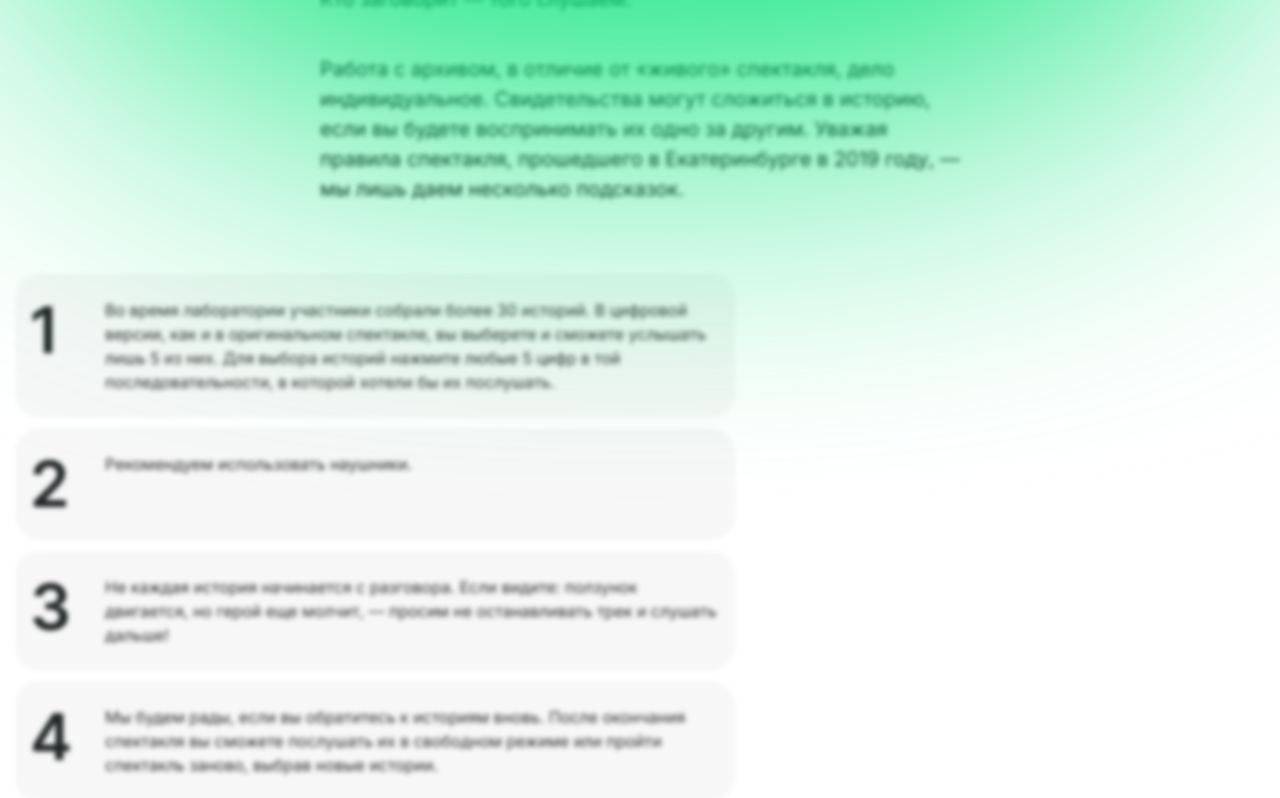
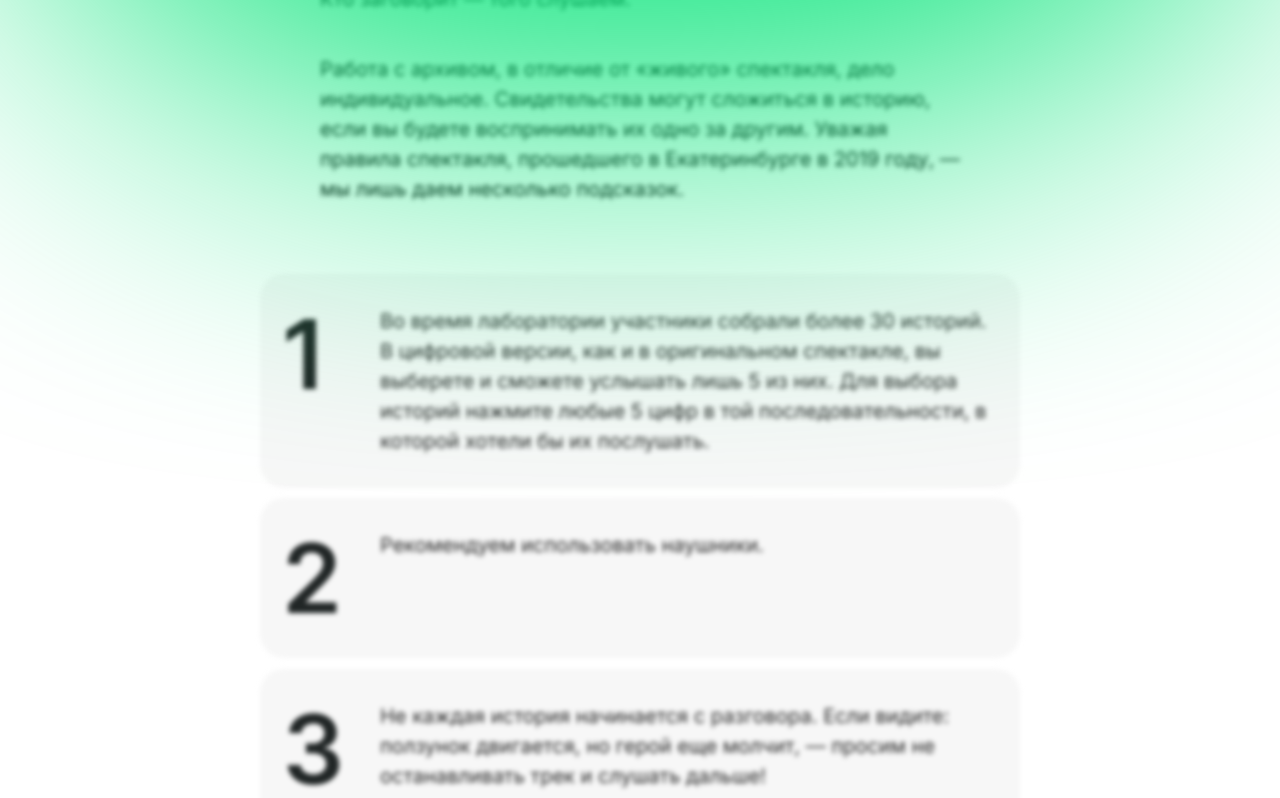
Before and after one commit to DenisFeofanov/1000-years-together, a Next.js app: page /tutorial in a window 1280 px wide. Shown: the part 698-1496 px from the top of the page. Built offline with nearby package versions, Linux system fonts and the light colour scheme.

Commit message:
[feat] add content for /tutorial desktop view

```diff
--- a/src/components/OrderedItem.tsx
+++ b/src/components/OrderedItem.tsx
@@ -4,12 +4,12 @@ interface Props extends React.PropsWithChildren {
 
 function OrderedItem({ number, children }: Props) {
   return (
-    <li className="[&+&]:mt-[0.63rem] flex items-start gap-[2rem] px-[1rem] py-[1.5rem] bg-[#f7f7f7] rounded-[24px]">
-      <p className="w-[2.625rem] font-interTight font-semibold text-grayDark text-[4rem] tracking-[-0.24rem] leading-[1]">
+    <li className="[&+&]:mt-[0.63rem] flex items-start gap-[2rem] px-[1rem] py-[1.5rem] bg-[#f7f7f7] rounded-[24px] md:px-[1.5rem] md:py-[2rem]">
+      <p className="w-[2.625rem] font-interTight font-semibold text-grayDark text-[4rem] tracking-[-0.24rem] leading-[1] md:text-[6rem] md:w-[4rem]">
         {number}
       </p>
 
-      <p className="flex-1 font-normal text-blackText text-[1rem] leading-[1.5]">
+      <p className="flex-1 font-normal text-blackText text-[1rem] leading-[1.5] md:text-[1.25rem]">
         {children}
       </p>
     </li>
--- a/src/pages/tutorial.tsx
+++ b/src/pages/tutorial.tsx
@@ -22,7 +22,7 @@ export default function Tutorial() {
             isArchiveLinkShown={false}
           />
 
-          <div className="pt-[37px] pb-[120px] md:pt-[75px] px-[15px]">
+          <div className="pt-[37px] pb-[120px] md:pt-[75px] px-[15px] md:pb-[13.25rem]">
             <h1
               className={`text-blackHeading text-[1.5rem] xsm:text-[2rem] tracking-[-1px] not-italic font-semibold leading-none md:text-[4rem] md:tracking-[-4.8px] lg:text-[6rem]`}
             >
@@ -59,7 +59,7 @@ export default function Tutorial() {
               </Paragraph>
             </section>
 
-            <ol className="max-w-[45rem] mt-[4.4rem]">
+            <ol className="max-w-[47.5rem] mt-[4.4rem] mx-auto">
               <OrderedItem number={"1"}>
                 Во время лаборатории участники собрали более{" "}
                 <NoWrap>30 историй</NoWrap>. В цифровой версии, как и в
@@ -86,7 +86,7 @@ export default function Tutorial() {
               </OrderedItem>
             </ol>
 
-            <div className="mt-[4.38rem] text-center">
+            <div className="mt-[4.37rem] text-center">
               <AppLink href={"/archive"}>архив Историй</AppLink>
             </div>
           </div>
```
